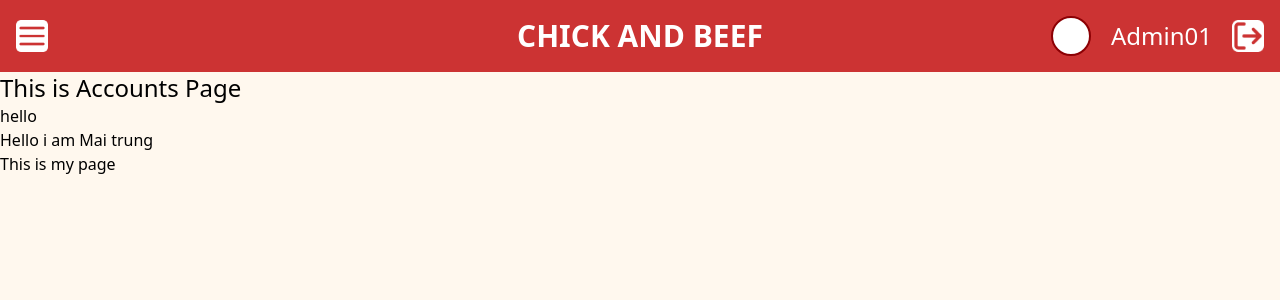
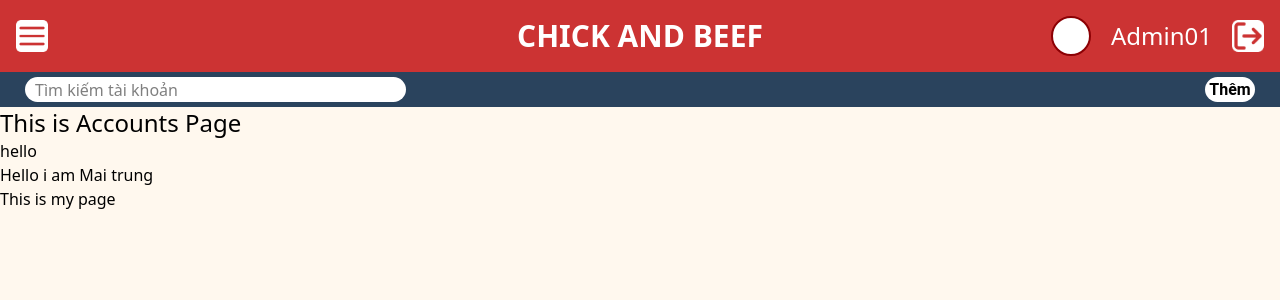
Before and after one commit to NguyenToanThang-kotaru/Chick-Beef, a React (Vite) app in the folder Client/: page /admin/Accounts in a window 1280 px wide. Shown: the top 300 px of the page. Built offline with nearby package versions, Linux system fonts and the light colour scheme; sample sign-in values are in the browser's storage.

Commit message:
đã xong layout thanh màu xanh dưới nav

```diff
--- a/Client/src/pages/admin/Accounts/Accounts.jsx
+++ b/Client/src/pages/admin/Accounts/Accounts.jsx
@@ -3,6 +3,10 @@ import React from "react";
 export default function Accounts() {
   return (
     <div>
+        <span style={{backgroundColor:"#2A435D",display:"flex", justifyContent:"space-between",width:"100%", height:"35px",padding:"5px"}}>
+          <input type="search" placeholder="Tìm kiếm tài khoản" style={{backgroundColor:"white",borderRadius:"20px",marginLeft:"20px",width:"30%",padding:"10px"}}></input>
+          <button style={{backgroundColor:"white",borderRadius:"20px",width:"50px",cursor:"pointer",color:"2A435D",fontWeight:"bold",fontFamily:"Roboto",marginRight:"20px"}}>Thêm</button>
+        </span>
         <h1 className="text-2xl">This is Accounts Page</h1>
         <h2>hello</h2>
         <h1>Hello i am Mai trung </h1>
```
